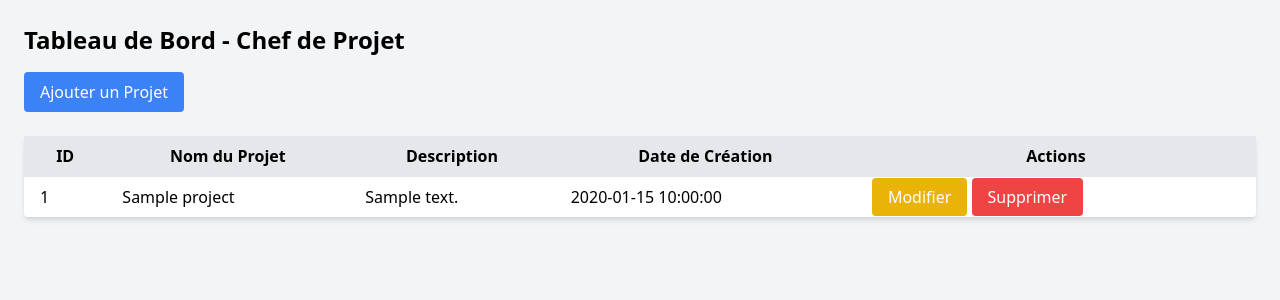
After one commit to Youcode-Classe-E-2024-2025/zirari_nada_project, a PHP site: page /dashboardChef.php in a window 1280 px wide. The commit adds this page. Shown: the top 300 px of the page. Run offline with PHP 8.4, Linux system fonts and the light colour scheme; tables that the repository leaves empty hold one stand-in row (values such as "Sample post"); some libraries are stand-ins or nearby versions.

Commit message:
l'ajout du fichier config pour connecter la bdd

```diff
--- a/config.php
+++ b/config.php
@@ -1,25 +1,34 @@
 <?php
+// Constantes pour la configuration de la base de données
 define('DB_HOST', 'localhost');
 define('DB_NAME', 'project_management');
 define('DB_USER', 'nada');
 define('DB_PASS', '123456'); // Mettez votre mot de passe ici si nécessaire
 
-class ConnectionDB {
+class Database {
+    private static $instance = null;
     private $connection;
 
-    public function getConnection() {
-        if ($this->connection === null) {
+    private function __construct() {
         try {
             $this->connection = new PDO(
-                    'mysql:host=' . DB_HOST . ';dbname=' . DB_NAME,
+                'mysql:host=' . DB_HOST . ';dbname=' . DB_NAME . ';charset=utf8',
                 DB_USER, DB_PASS
             );
             $this->connection->setAttribute(PDO::ATTR_ERRMODE, PDO::ERRMODE_EXCEPTION);
         } catch (PDOException $e) {
-                die("Connection failed: " . $e->getMessage());
+            die("Erreur de connexion à la base de données : " . $e->getMessage());
         }
     }
+
+    public static function getInstance() {
+        if (self::$instance === null) {
+            self::$instance = new Database();
+        }
+        return self::$instance;
+    }
+
+    public function getConnection() {
         return $this->connection;
     }
 }
-?>
--- /dev/null
+++ b/dashboardChef.php
@@ -0,0 +1,148 @@
+<?php
+require_once 'project.php';
+
+$projectManager = new Project();
+
+// Modifier un projet
+if ($_SERVER['REQUEST_METHOD'] === 'POST' && isset($_POST['name'], $_POST['description'], $_POST['project_id'])) {
+    $name = htmlspecialchars($_POST['name']);
+    $description = htmlspecialchars($_POST['description']);
+    $projectId = (int)$_POST['project_id'];
+    $visibility = $_POST['visibility'] ?? 'private';
+    $deadline = $_POST['deadline'] ?? null;
+    $createdBy = $_POST['created_by'] ?? null;
+
+    $projectManager->updateProject($projectId, $name, $description, $visibility, $deadline, $createdBy);
+
+    // Redirection pour éviter un nouvel envoi du formulaire
+    header("Location: dashboardChef.php");
+    exit;
+}
+
+// Supprimer un projet
+if (isset($_GET['delete_id'])) {
+    $projectIdToDelete = (int)$_GET['delete_id'];
+    $projectManager->deleteProject($projectIdToDelete);
+
+    // Redirection après suppression
+    header("Location: dahboardChef.php");
+    exit;
+}
+
+// Récupérer tous les projets
+$projects = $projectManager->getAllProjects();
+?>
+
+<!DOCTYPE html>
+<html lang="fr">
+<head>
+    <meta charset="UTF-8">
+    <meta name="viewport" content="width=device-width, initial-scale=1.0">
+    <title>Dashboard - Chef de Projet</title>
+    <script src="https://cdn.tailwindcss.com"></script>
+</head>
+<body class="bg-gray-100 p-6">
+    <div class="container mx-auto">
+        <h1 class="text-2xl font-bold mb-4">Tableau de Bord - Chef de Projet</h1>
+
+        <!-- Bouton pour ouvrir le modal -->
+        <button id="openModalBtn" class="bg-blue-500 text-white px-4 py-2 rounded hover:bg-blue-600">
+            Ajouter un Projet
+        </button>
+
+        <!-- Modal pour ajouter un projet -->
+        <div id="addProjectModal" class="hidden fixed inset-0 bg-gray-800 bg-opacity-50 flex items-center justify-center">
+            <div class="bg-white p-6 rounded shadow-md w-1/3">
+                <h2 class="text-lg font-bold mb-4">Ajouter un Projet</h2>
+                <form method="POST" action="">
+                    <div class="mb-4">
+                        <label for="name" class="block text-gray-700">Nom du Projet :</label>
+                        <input type="text" id="name" name="name" required class="w-full border border-gray-300 rounded p-2">
+                    </div>
+                    <div class="mb-4">
+                        <label for="description" class="block text-gray-700">Description :</label>
+                        <textarea id="description" name="description" rows="4" required class="w-full border border-gray-300 rounded p-2"></textarea>
+                    </div>
+                    <div class="mb-4">
+                        <label for="visibility" class="block text-gray-700">Visibilité :</label>
+                        <select id="visibility" name="visibility" class="w-full border border-gray-300 rounded p-2">
+                            <option value="private">Privé</option>
+                            <option value="public">Public</option>
+                        </select>
+                    </div>
+                    <div class="mb-4">
+                        <label for="deadline" class="block text-gray-700">Date limite :</label>
+                        <input type="date" id="deadline" name="deadline" class="w-full border border-gray-300 rounded p-2">
+                    </div>
+                    <div class="mb-4">
+                        <label for="created_by" class="block text-gray-700">Chef de Projet (ID) :</label>
+                        <input type="number" id="created_by" name="created_by" required class="w-full border border-gray-300 rounded p-2">
+                    </div>
+                    <div class="flex justify-end">
+                        <button type="button" id="closeModalBtn" class="bg-gray-500 text-white px-4 py-2 rounded hover:bg-gray-600 mr-2">
+                            Annuler
+                        </button>
+                        <button type="submit" class="bg-blue-500 text-white px-4 py-2 rounded hover:bg-blue-600">
+                            Ajouter
+                        </button>
+                    </div>
+                </form>
+            </div>
+        </div>
+
+        <!-- Tableau des projets -->
+        <table class="table-auto w-full mt-6 bg-white shadow-md rounded">
+            <thead class="bg-gray-200">
+                <tr>
+                    <th class="px-4 py-2">ID</th>
+                    <th class="px-4 py-2">Nom du Projet</th>
+                    <th class="px-4 py-2">Description</th>
+                    <th class="px-4 py-2">Date de Création</th>
+                    <th class="px-4 py-2">Actions</th>
+                </tr>
+            </thead>
+            <tbody>
+                <?php if (!empty($projects)): ?>
+                    <?php foreach ($projects as $project): ?>
+                        <tr class="border-t">
+                            <td class="px-4 py-2"><?= htmlspecialchars($project['id']) ?></td>
+                            <td class="px-4 py-2"><?= htmlspecialchars($project['name']) ?></td>
+                            <td class="px-4 py-2"><?= htmlspecialchars($project['description']) ?></td>
+                            <td class="px-4 py-2"><?= htmlspecialchars($project['created_at']) ?></td>
+                            <td class="px-4 py-2">
+                                <a href="edit.php?id=<?= $project['id'] ?>" class="bg-yellow-500 text-white px-4 py-2 rounded hover:bg-yellow-600">Modifier</a>
+                                <a href="?delete_id=<?= $project['id'] ?>" class="bg-red-500 text-white px-4 py-2 rounded hover:bg-red-600" onclick="return confirm('Êtes-vous sûr de vouloir supprimer ce projet ?')">Supprimer</a>
+                            </td>
+                        </tr>
+                    <?php endforeach; ?>
+                <?php else: ?>
+                    <tr>
+                        <td colspan="5" class="px-4 py-2 text-center">Aucun projet trouvé.</td>
+                    </tr>
+                <?php endif; ?>
+            </tbody>
+        </table>
+    </div>
+
+    <script>
+        // Gestion du modal
+        const openModalBtn = document.getElementById('openModalBtn');
+        const closeModalBtn = document.getElementById('closeModalBtn');
+        const modal = document.getElementById('addProjectModal');
+
+        openModalBtn.addEventListener('click', () => {
+            modal.classList.remove('hidden');
+        });
+
+        closeModalBtn.addEventListener('click', () => {
+            modal.classList.add('hidden');
+        });
+
+        window.addEventListener('click', (event) => {
+            if (event.target === modal) {
+                modal.classList.add('hidden');
+            }
+        });
+    </script>
+</body>
+</html>
--- a/database.sql
+++ b/database.sql
@@ -61,3 +61,5 @@ CREATE TABLE task_tags (
     FOREIGN KEY (task_id) REFERENCES tasks(id),
     FOREIGN KEY (tag_id) REFERENCES tags(id)
 );
+GRANT ALL PRIVILEGES ON project_management.* TO 'nada'@'localhost' IDENTIFIED BY '123456';
+FLUSH PRIVILEGES;
--- a/project.php
+++ b/project.php
@@ -1,23 +1,62 @@
 <?php
-require_once 'Database.php';
+require_once 'config.php';
 
-class Project {
+class Project
+{
     private $pdo;
 
-    public function __construct() {
-        $this->pdo = Database::getInstance()->getConnection();
+    public function __construct()
+    {
+        // Connexion à la base de données (assurez-vous de bien configurer la connexion PDO)
+        $this->pdo = new PDO('mysql:host=localhost;dbname=your_db', 'username', 'password');
+        $this->pdo->setAttribute(PDO::ATTR_ERRMODE, PDO::ERRMODE_EXCEPTION);
     }
 
-    public function getAllProjects() {
-        $stmt = $this->pdo->query("SELECT * FROM projects ORDER BY created_at DESC");
+    // Ajouter un projet
+    public function addProject($name, $description)
+    {
+        $sql = "INSERT INTO projects (name, description, created_at) VALUES (:name, :description, NOW())";
+        $stmt = $this->pdo->prepare($sql);
+        $stmt->execute(['name' => $name, 'description' => $description]);
+    }
+
+    // Modifier un projet
+    public function updateProject($id, $name, $description, $visibility, $deadline, $createdBy)
+    {
+        $sql = "UPDATE projects SET name = :name, description = :description, visibility = :visibility, deadline = :deadline, created_by = :created_by WHERE id = :id";
+        $stmt = $this->pdo->prepare($sql);
+        $stmt->execute([
+            'name' => $name,
+            'description' => $description,
+            'visibility' => $visibility,
+            'deadline' => $deadline,
+            'created_by' => $createdBy,
+            'id' => $id
+        ]);
+    }
+
+    // Supprimer un projet
+    public function deleteProject($id)
+    {
+        $sql = "DELETE FROM projects WHERE id = :id";
+        $stmt = $this->pdo->prepare($sql);
+        $stmt->execute(['id' => $id]);
+    }
+
+    // Récupérer tous les projets
+    public function getAllProjects()
+    {
+        $sql = "SELECT * FROM projects";
+        $stmt = $this->pdo->query($sql);
         return $stmt->fetchAll(PDO::FETCH_ASSOC);
     }
 
-    public function addProject($name, $description) {
-        $stmt = $this->pdo->prepare("INSERT INTO projects (name, description) VALUES (:name, :description)");
-        $stmt->execute([
-            'name' => $name,
-            'description' => $description,
-        ]);
+    // Récupérer un projet par son ID
+    public function getProjectById($id)
+    {
+        $sql = "SELECT * FROM projects WHERE id = :id";
+        $stmt = $this->pdo->prepare($sql);
+        $stmt->execute(['id' => $id]);
+        return $stmt->fetch(PDO::FETCH_ASSOC);
     }
 }
```
Also changed, not shown: edit.php (added, +71 -0 lines), public/dashboard.php (deleted, +0 -89 lines). Lines whose indentation alone changed are shown as unchanged.
